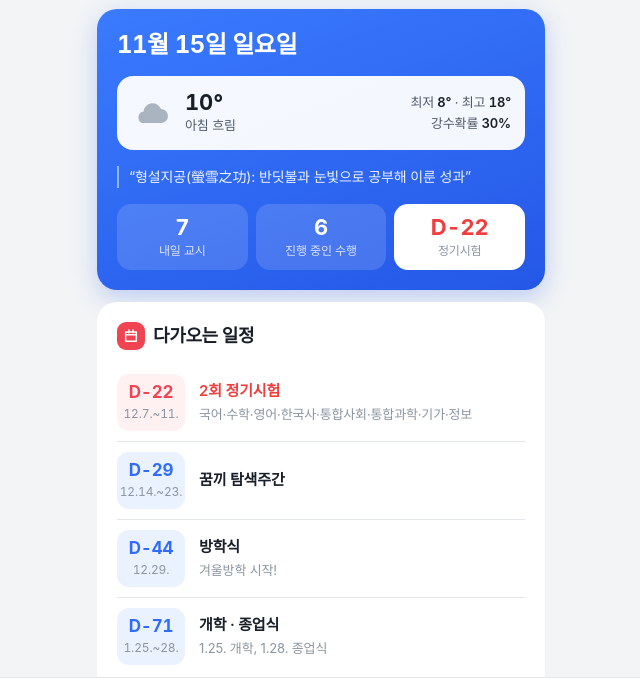
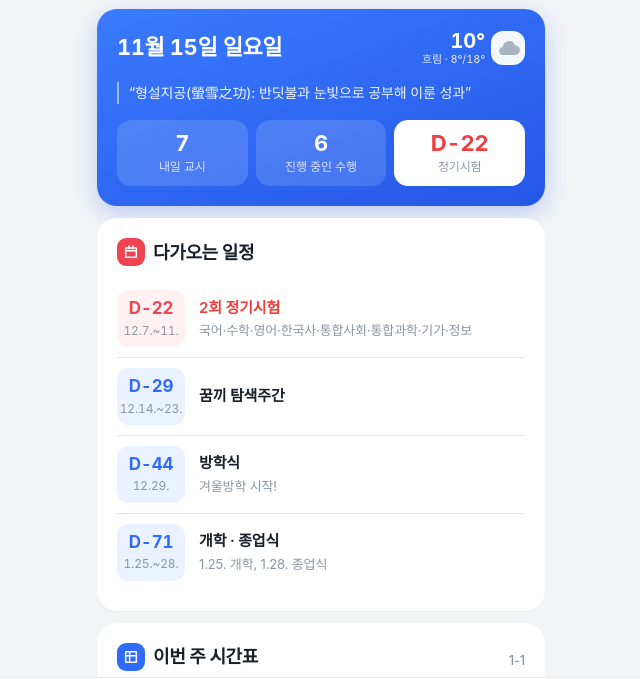
Before and after one commit to kaav201b/gowoon, a plain HTML site: page index.html in a window 1280 px wide. Shown: the part 59-738 px from the top of the page, without its empty margins (319-959 px from the left). Drawn offline with Linux system fonts and the light colour scheme; a web font is replaced by a local one.

Commit message:
Add files via upload

```diff
--- a/index.html
+++ b/index.html
@@ -45,18 +45,18 @@ h2{font-size:18px}
 
 /* 오늘 카드 */
 .hero{display:flex;flex-direction:column;gap:16px;background:linear-gradient(160deg,#3a7bff 0%,#2457e6 100%);color:#fff;box-shadow:0 8px 24px rgba(36,87,230,.25)}
-.hero .hi{font-size:24px;font-weight:700;line-height:1.3;letter-spacing:-.02em;display:flex;align-items:center;flex-wrap:wrap;gap:8px;font-variant-numeric:tabular-nums}
+.hero .hi{font-size:22px;font-weight:700;line-height:1.3;letter-spacing:-.02em;display:flex;align-items:center;flex-wrap:wrap;gap:8px;font-variant-numeric:tabular-nums}
 .hero .hi .tag{font-size:12px;font-weight:700;background:rgba(255,255,255,.22);padding:3px 9px;border-radius:99px}
 .hero .hi small{flex-basis:100%;font-size:14px;font-weight:600;opacity:.85}
-.wx{display:flex;align-items:center;gap:14px;padding:14px;border-radius:16px;background:rgba(255,255,255,.95);color:var(--ink)}
-.wx .ic{width:40px;height:40px;flex:none}
+.hero-top{display:flex;align-items:center;justify-content:space-between;gap:10px}
+.wx{display:flex;align-items:center;gap:6px;flex:none;text-align:right}
+.wx[hidden]{display:none}
+.wx .ic{width:34px;height:34px;flex:none;background:rgba(255,255,255,.95);border-radius:12px;padding:3px}
 .wx .ic svg{width:100%;height:100%}
-.wx .t{display:flex;flex-direction:column;gap:2px;min-width:0}
-.wx .t b{font-size:22px;font-weight:700;font-variant-numeric:tabular-nums;line-height:1.1}
-.wx .t span{font-size:13px;color:var(--ink2)}
-.wx .r{margin-left:auto;text-align:right;font-size:13px;color:var(--ink2);font-variant-numeric:tabular-nums;line-height:1.6}
-.wx .r b{color:var(--ink);font-weight:600}
-.umb{margin-top:-8px;font-size:13px;font-weight:600;color:#fff;background:rgba(255,255,255,.18);padding:9px 12px;border-radius:12px}
+.wx .t{display:flex;flex-direction:column;line-height:1.2}
+.wx .t b{font-size:20px;font-weight:700;font-variant-numeric:tabular-nums}
+.wx .t span{font-size:11px;opacity:.85;font-variant-numeric:tabular-nums;white-space:nowrap}
+.umb{margin-top:-4px;font-size:13px;font-weight:600;color:#fff;background:rgba(255,255,255,.18);padding:9px 12px;border-radius:12px}
 .quote{font-size:14px;color:rgba(255,255,255,.92);line-height:1.55;padding-left:10px;border-left:2px solid rgba(255,255,255,.5)}
 .quote small{display:block;font-size:12px;color:rgba(255,255,255,.7);margin-top:2px}
 .stats{display:grid;grid-template-columns:repeat(3,1fr);gap:8px}
@@ -196,8 +196,7 @@ h2{font-size:18px}
   </header>
 
   <section class="hero" id="sec-today">
-    <div class="hi" id="hi"></div>
-    <div class="wx" id="wx" hidden></div>
+    <div class="hero-top"><div class="hi" id="hi"></div><div class="wx" id="wx" hidden></div></div>
     <div class="quote" id="quote"></div>
     <div class="stats" id="stats"></div>
   </section>
@@ -271,7 +270,7 @@ const DATA = {
     {
      "t": "중식",
      "cal": "814",
-     "m": "산채비빔밥 (5.6)<br/>건새우아욱국. (5.6.9)<br/>총각김치. (9)<br/>생크림찹쌀떡 (2.5.6.13)<br/>간장소스닭꼬치 (5.6.15)<br/>귤. "
+     "m": "산채비빔밥 (5.6)<br/>건새우아욱국. (5.6.9)<br/>총각김치. (9)<br/>생크림찹쌀떡 (2.5.6.13)<br/>간장소스닭꼬치 (5.6.15)<br/>귤."
     },
     {
      "t": "석식",
@@ -294,7 +293,7 @@ const DATA = {
     {
      "t": "중식",
      "cal": "891",
-     "m": "날치알김치볶음밥. (1.2.5.6.9.10.13.15.16)<br/>크레이프케이크 (1.2.5.6)<br/>들깨무채국 <br/>등갈비폭립샐러드 (5.6.10.12.13.18)<br/>통새우꼬치 (1.5.6.9.12.13)<br/>오이소박이. (9)"
+     "m": "날치알김치볶음밥. (1.2.5.6.9.10.13.15.16)<br/>크레이프케이크 (1.2.5.6)<br/>들깨무채국<br/>등갈비폭립샐러드 (5.6.10.12.13.18)<br/>통새우꼬치 (1.5.6.9.12.13)<br/>오이소박이. (9)"
     },
     {
      "t": "석식",
@@ -309,6 +308,7 @@ const DATA = {
     "한국사2",
     "미술"
    ],
+   "full": true,
    "meal": [
     {
      "t": "중식",
@@ -321,6 +321,7 @@ const DATA = {
    "tt": [
     "대학수학능력시험"
    ],
+   "full": true,
    "meal": []
   },
   "20261120": {
@@ -337,7 +338,7 @@ const DATA = {
     {
      "t": "중식",
      "cal": "847",
-     "m": "영양닭죽. (15)<br/>두부/김치볶음. (5.9)<br/>열무물김치 (9)<br/>과일주스 (13)<br/>오렌지. <br/>수제칠리핫도그 (1.2.5.6.10.12.13.15.16)"
+     "m": "영양닭죽. (15)<br/>두부/김치볶음. (5.9)<br/>열무물김치 (9)<br/>과일주스 (13)<br/>오렌지.<br/>수제칠리핫도그 (1.2.5.6.10.12.13.15.16)"
     }
    ]
   }
@@ -547,7 +548,7 @@ const DATA = {
     "order": 2
    }
   ],
-  "updated": "2026-11-15",
+  "updated": "",
   "link": "https://map.kakao.com/?busStopId=BS254499",
   "mlink": "https://m.map.kakao.com/actions/busStationInfo?busStopId=BS254499",
   "gaps": {
@@ -557,14 +558,6 @@ const DATA = {
   "gapLabel": "10~15"
  },
  "weather": {
-  "20261115": {
-   "min": 8,
-   "max": 18,
-   "am": 10,
-   "sky": "4",
-   "pty": "0",
-   "pop": 30
-  },
   "20261116": {
    "min": 4,
    "max": 17,
@@ -573,29 +566,13 @@ const DATA = {
    "pty": "0",
    "pop": 30
   },
-  "20261117": {
+  "20261115": {
    "min": 8,
-   "max": 16,
-   "am": 9,
+   "max": 18,
+   "am": 10,
    "sky": "4",
    "pty": "0",
    "pop": 30
-  },
-  "20261118": {
-   "min": 7,
-   "max": 11,
-   "am": null,
-   "sky": "",
-   "pty": "1",
-   "pop": 60
-  },
-  "20261119": {
-   "min": 4,
-   "max": 4,
-   "am": null,
-   "sky": "",
-   "pty": "0",
-   "pop": null
   }
  }
 };
@@ -660,10 +637,9 @@ const WXI={
   const S={"1":["sun","맑음"],"3":["part","구름 많음"],"4":["cloud","흐림"]};
   const P={"1":"비","2":"비나 눈","3":"눈","4":"소나기"};
   const [ic,lb]=S[w.sky]||["part",""];
-  $("wx").innerHTML=`<div class="ic">${WXI[ic]}</div><div class="t"><b>${w.am??"-"}°</b><span>아침 ${lb}</span></div>`+
-    `<div class="r">최저 <b>${w.min??"-"}°</b> · 최고 <b>${w.max??"-"}°</b>${w.pop!=null?`<br>강수확률 <b>${w.pop}%</b>`:""}</div>`;
+  $("wx").innerHTML=`<div class="t"><b>${w.am??"-"}°</b><span>${lb} · ${w.min??"-"}°/${w.max??"-"}°</span></div><div class="ic">${WXI[ic]}</div>`;
   $("wx").hidden=false;
-  if(P[w.pty]){const u=document.createElement("div");u.className="umb";u.textContent=`낮에 ${P[w.pty]} 예보가 있어. 우산 챙겨!`;$("wx").after(u);}
+  if(P[w.pty]){const u=document.createElement("div");u.className="umb";u.textContent=`낮에 ${P[w.pty]} 예보, 우산 챙겨!`;document.querySelector(".hero-top").after(u);}
 })();
 
 // 오늘의 한 줄 (날짜마다 바뀜)
```
